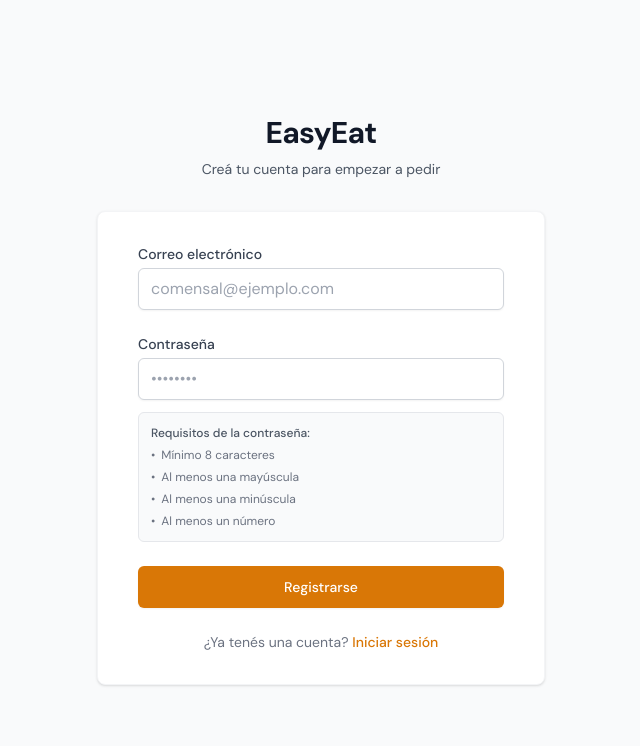
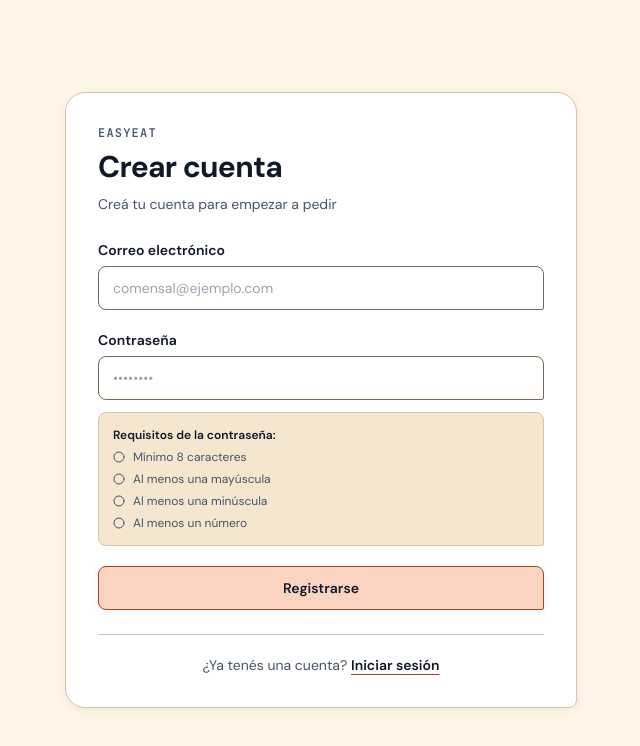
Before and after one commit to ValentinoCarmonaS/G12---GDSI, a React (Vite) app in the folder easyeat/frontend/: page /register in a window 1280 px wide. Shown: the top 746 px of the page, without its empty margins (319-959 px from the left). Built offline with nearby package versions, Linux system fonts and the light colour scheme; no server answers; a web font is replaced by a local one.

Commit message:
feat(025): T016 redesign RegisterForm and RegisterPage with AuthCardShell

```diff
--- a/easyeat/frontend/src/components/auth/RegisterForm.tsx
+++ b/easyeat/frontend/src/components/auth/RegisterForm.tsx
@@ -1,5 +1,8 @@
 import React, { useState } from 'react';
+import { AlertCircle, Check, Circle } from 'lucide-react';
 import { RegisterCredentials } from '../../types/auth';
+import { Button } from '../primitives/Button';
+import { FeedbackState } from '../primitives/FeedbackState';
 
 interface RegisterFormProps {
   onSubmit?: (credentials: RegisterCredentials) => Promise<void>;
@@ -75,19 +78,25 @@ export const RegisterForm: React.FC<RegisterFormProps> = ({ onSubmit, className
     }
   };
 
+  const criteria = [
+    { valid: hasMinLength, label: 'Mínimo 8 caracteres' },
+    { valid: hasUppercase, label: 'Al menos una mayúscula' },
+    { valid: hasLowercase, label: 'Al menos una minúscula' },
+    { valid: hasNumber, label: 'Al menos un número' },
+  ];
+
   return (
-    <form onSubmit={handleSubmit} noValidate className={`space-y-6 ${className}`}>
+    <form onSubmit={handleSubmit} noValidate className={`space-y-5 ${className}`}>
       {generalError && (
-        <div
-          role="alert"
-          className="p-3 text-sm rounded-md bg-red-50 border border-red-200 text-red-700 animate-fade-in"
-        >
-          {generalError}
-        </div>
+        <FeedbackState
+          variant="danger"
+          icon={<AlertCircle className="h-4 w-4" />}
+          message={generalError}
+        />
       )}
 
       <div>
-        <label htmlFor="email" className="block text-sm font-medium text-gray-700 mb-1">
+        <label htmlFor="email" className="block text-sm font-semibold text-ee-text mb-1.5">
           Correo electrónico
         </label>
         <input
@@ -95,6 +104,8 @@ export const RegisterForm: React.FC<RegisterFormProps> = ({ onSubmit, className
           type="email"
           name="email"
           autoComplete="email"
+          aria-invalid={Boolean(fieldErrors.email)}
+          aria-describedby={fieldErrors.email ? 'email-error' : undefined}
           value={email}
           onChange={(e) => {
             setEmail(e.target.value);
@@ -102,21 +113,19 @@ export const RegisterForm: React.FC<RegisterFormProps> = ({ onSubmit, className
           }}
           disabled={isLoading}
           placeholder="comensal@ejemplo.com"
-          className={`w-full px-3 py-2 border rounded-md shadow-sm placeholder-gray-400 focus:outline-none focus:ring-2 transition-colors ${
-            fieldErrors.email
-              ? 'border-red-300 focus:ring-red-500 focus:border-red-500'
-              : 'border-gray-300 focus:ring-amber-500 focus:border-amber-500'
-          } ${isLoading ? 'bg-gray-100 cursor-not-allowed' : 'bg-white'}`}
+          className={`w-full min-h-[44px] px-3.5 py-2.5 text-sm rounded-ee-sm border text-ee-text placeholder:text-ee-text-secondary/70 transition-colors motion-reduce:transition-none focus:outline-none focus-visible:ring-2 focus-visible:ring-ee-focus-ring ${
+            fieldErrors.email ? 'border-ee-danger-border' : 'border-ee-border-strong'
+          } ${isLoading ? 'bg-ee-surface-subtle cursor-not-allowed opacity-70' : 'bg-ee-surface-elevated'}`}
         />
         {fieldErrors.email && (
-          <p className="mt-1 text-xs text-red-600" id="email-error">
+          <p className="mt-1.5 text-xs font-medium text-ee-danger-fg" id="email-error">
             {fieldErrors.email}
           </p>
         )}
       </div>
 
       <div>
-        <label htmlFor="password" className="block text-sm font-medium text-gray-700 mb-1">
+        <label htmlFor="password" className="block text-sm font-semibold text-ee-text mb-1.5">
           Contraseña
         </label>
         <input
@@ -124,6 +133,8 @@ export const RegisterForm: React.FC<RegisterFormProps> = ({ onSubmit, className
           type="password"
           name="password"
           autoComplete="new-password"
+          aria-invalid={Boolean(fieldErrors.password)}
+          aria-describedby={fieldErrors.password ? 'password-error' : undefined}
           value={password}
           onChange={(e) => {
             setPassword(e.target.value);
@@ -131,89 +142,48 @@ export const RegisterForm: React.FC<RegisterFormProps> = ({ onSubmit, className
           }}
           disabled={isLoading}
           placeholder="••••••••"
-          className={`w-full px-3 py-2 border rounded-md shadow-sm placeholder-gray-400 focus:outline-none focus:ring-2 transition-colors ${
-            fieldErrors.password
-              ? 'border-red-300 focus:ring-red-500 focus:border-red-500'
-              : 'border-gray-300 focus:ring-amber-500 focus:border-amber-500'
-          } ${isLoading ? 'bg-gray-100 cursor-not-allowed' : 'bg-white'}`}
+          className={`w-full min-h-[44px] px-3.5 py-2.5 text-sm rounded-ee-sm border text-ee-text placeholder:text-ee-text-secondary/70 transition-colors motion-reduce:transition-none focus:outline-none focus-visible:ring-2 focus-visible:ring-ee-focus-ring ${
+            fieldErrors.password ? 'border-ee-danger-border' : 'border-ee-border-strong'
+          } ${isLoading ? 'bg-ee-surface-subtle cursor-not-allowed opacity-70' : 'bg-ee-surface-elevated'}`}
         />
         {fieldErrors.password && (
-          <p className="mt-1 text-xs text-red-600" id="password-error">
+          <p className="mt-1.5 text-xs font-medium text-ee-danger-fg" id="password-error">
             {fieldErrors.password}
           </p>
         )}
 
         {/* Real-time password complexity checklist (FR-003, FR-018) */}
-        <div className="mt-3 p-3 bg-gray-50 border border-gray-200 rounded-md text-xs space-y-1.5">
-          <p className="font-medium text-gray-600 mb-1">Requisitos de la contraseña:</p>
-          <div
-            data-valid={hasMinLength ? 'true' : 'false'}
-            className={`flex items-center gap-1.5 ${hasMinLength ? 'text-green-700 font-medium' : 'text-gray-500'}`}
-          >
-            <span>{hasMinLength ? '✓' : '•'}</span>
-            <span data-valid={hasMinLength ? 'true' : 'false'}>Mínimo 8 caracteres</span>
-          </div>
-          <div
-            data-valid={hasUppercase ? 'true' : 'false'}
-            className={`flex items-center gap-1.5 ${hasUppercase ? 'text-green-700 font-medium' : 'text-gray-500'}`}
-          >
-            <span>{hasUppercase ? '✓' : '•'}</span>
-            <span data-valid={hasUppercase ? 'true' : 'false'}>Al menos una mayúscula</span>
-          </div>
-          <div
-            data-valid={hasLowercase ? 'true' : 'false'}
-            className={`flex items-center gap-1.5 ${hasLowercase ? 'text-green-700 font-medium' : 'text-gray-500'}`}
-          >
-            <span>{hasLowercase ? '✓' : '•'}</span>
-            <span data-valid={hasLowercase ? 'true' : 'false'}>Al menos una minúscula</span>
-          </div>
-          <div
-            data-valid={hasNumber ? 'true' : 'false'}
-            className={`flex items-center gap-1.5 ${hasNumber ? 'text-green-700 font-medium' : 'text-gray-500'}`}
-          >
-            <span>{hasNumber ? '✓' : '•'}</span>
-            <span data-valid={hasNumber ? 'true' : 'false'}>Al menos un número</span>
-          </div>
+        <div className="mt-3 p-3.5 bg-ee-surface-subtle border border-ee-border-subtle rounded-ee-sm text-xs space-y-1.5">
+          <p className="font-semibold text-ee-text mb-1">Requisitos de la contraseña:</p>
+          {criteria.map((item) => (
+            <div
+              key={item.label}
+              data-valid={item.valid ? 'true' : 'false'}
+              className={`flex items-center gap-2 ${
+                item.valid ? 'text-ee-success-fg font-semibold' : 'text-ee-text-secondary'
+              }`}
+            >
+              {item.valid ? (
+                <Check aria-hidden="true" className="h-3.5 w-3.5 shrink-0" />
+              ) : (
+                <Circle aria-hidden="true" className="h-3 w-3 shrink-0" />
+              )}
+              <span data-valid={item.valid ? 'true' : 'false'}>{item.label}</span>
+            </div>
+          ))}
         </div>
       </div>
 
-      <button
+      <Button
         type="submit"
-        disabled={isLoading}
-        className={`w-full flex justify-center py-2.5 px-4 border border-transparent rounded-md shadow-sm text-sm font-medium text-white transition-all ${
-          isLoading
-            ? 'bg-amber-400 cursor-not-allowed opacity-75'
-            : 'bg-amber-600 hover:bg-amber-700 focus:outline-none focus:ring-2 focus:ring-offset-2 focus:ring-amber-500'
-        }`}
+        variant="primary"
+        size="md"
+        fullWidth
+        loading={isLoading}
+        loadingText="Registrando..."
       >
-        {isLoading ? (
-          <span className="flex items-center gap-2">
-            <svg
-              className="animate-spin h-4 w-4 text-white"
-              xmlns="http://www.w3.org/2000/svg"
-              fill="none"
-              viewBox="0 0 24 24"
-            >
-              <circle
-                className="opacity-25"
-                cx="12"
-                cy="12"
-                r="10"
-                stroke="currentColor"
-                strokeWidth="4"
-              ></circle>
-              <path
-                className="opacity-75"
-                fill="currentColor"
-                d="M4 12a8 8 0 018-8V0C5.373 0 0 5.373 0 12h4zm2 5.291A7.962 7.962 0 014 12H0c0 3.042 1.135 5.824 3 7.938l3-2.647z"
-              ></path>
-            </svg>
-            Registrando...
-          </span>
-        ) : (
-          'Registrarse'
-        )}
-      </button>
+        Registrarse
+      </Button>
     </form>
   );
 };
--- a/easyeat/frontend/src/pages/RegisterPage.tsx
+++ b/easyeat/frontend/src/pages/RegisterPage.tsx
@@ -1,6 +1,9 @@
 import React, { useState } from 'react';
 import { Link, useNavigate } from 'react-router-dom';
+import { CheckCircle2 } from 'lucide-react';
 import { RegisterForm } from '../components/auth/RegisterForm';
+import { AuthCardShell } from '../components/diner';
+import { FeedbackState } from '../components/primitives/FeedbackState';
 import { authApi } from '../api/authApi';
 import { RegisterCredentials } from '../types/auth';
 
@@ -20,42 +23,35 @@ export const RegisterPage: React.FC = () => {
   };
 
   return (
-    <div className="min-h-screen bg-gray-50 flex flex-col justify-center py-12 sm:px-6 lg:px-8">
-      <div className="sm:mx-auto sm:w-full sm:max-w-md">
+    <AuthCardShell
+      title="Crear cuenta"
+      subtitle="Creá tu cuenta para empezar a pedir"
+      maxWidth="md"
+      footer={
+        !successMessage ? (
           <div className="text-center">
-          <h2 className="text-3xl font-extrabold text-gray-900 tracking-tight">EasyEat</h2>
-          <p className="mt-2 text-sm text-gray-600">Creá tu cuenta para empezar a pedir</p>
-        </div>
-      </div>
-
-      <div className="mt-8 sm:mx-auto sm:w-full sm:max-w-md">
-        <div className="bg-white py-8 px-4 shadow sm:rounded-lg sm:px-10 border border-gray-100">
-          {successMessage ? (
-            <div
-              role="status"
-              className="p-4 rounded-md bg-green-50 border border-green-200 text-green-800 text-center animate-fade-in"
-            >
-              <div className="text-lg font-semibold mb-1">Registro exitoso</div>
-              <p className="text-sm">{successMessage}</p>
-            </div>
-          ) : (
-            <>
-              <RegisterForm onSubmit={handleRegister} />
-
-              <div className="mt-6 text-center text-sm">
-                <span className="text-gray-500">¿Ya tenés una cuenta? </span>
+            <span>¿Ya tenés una cuenta? </span>
             <Link
               to="/login"
-                  className="font-medium text-amber-600 hover:text-amber-500 transition-colors"
+              className="font-semibold text-ee-text underline decoration-ee-primary-border underline-offset-4 hover:decoration-2 focus-visible:outline focus-visible:outline-2 focus-visible:outline-offset-2 focus-visible:outline-ee-focus-ring rounded-ee-sm"
             >
               Iniciar sesión
             </Link>
           </div>
-            </>
+        ) : undefined
+      }
+    >
+      {successMessage ? (
+        <FeedbackState
+          variant="success"
+          icon={<CheckCircle2 className="h-5 w-5" />}
+          title="Registro exitoso"
+          message={successMessage}
+        />
+      ) : (
+        <RegisterForm onSubmit={handleRegister} />
       )}
-        </div>
-      </div>
-    </div>
+    </AuthCardShell>
   );
 };
 
```
Also changed, not shown: 1 other file (tests, documents, lock files or other folders). Lines whose indentation alone changed are shown as unchanged.
